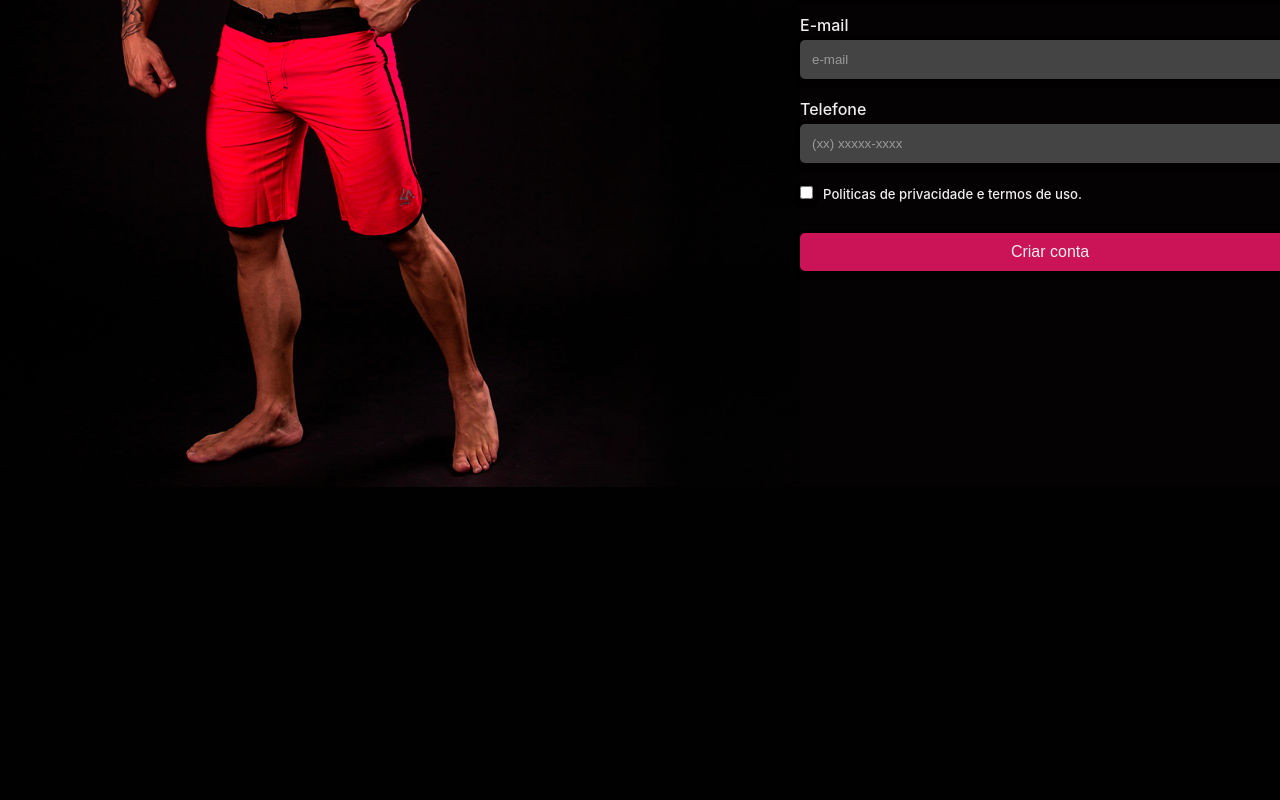
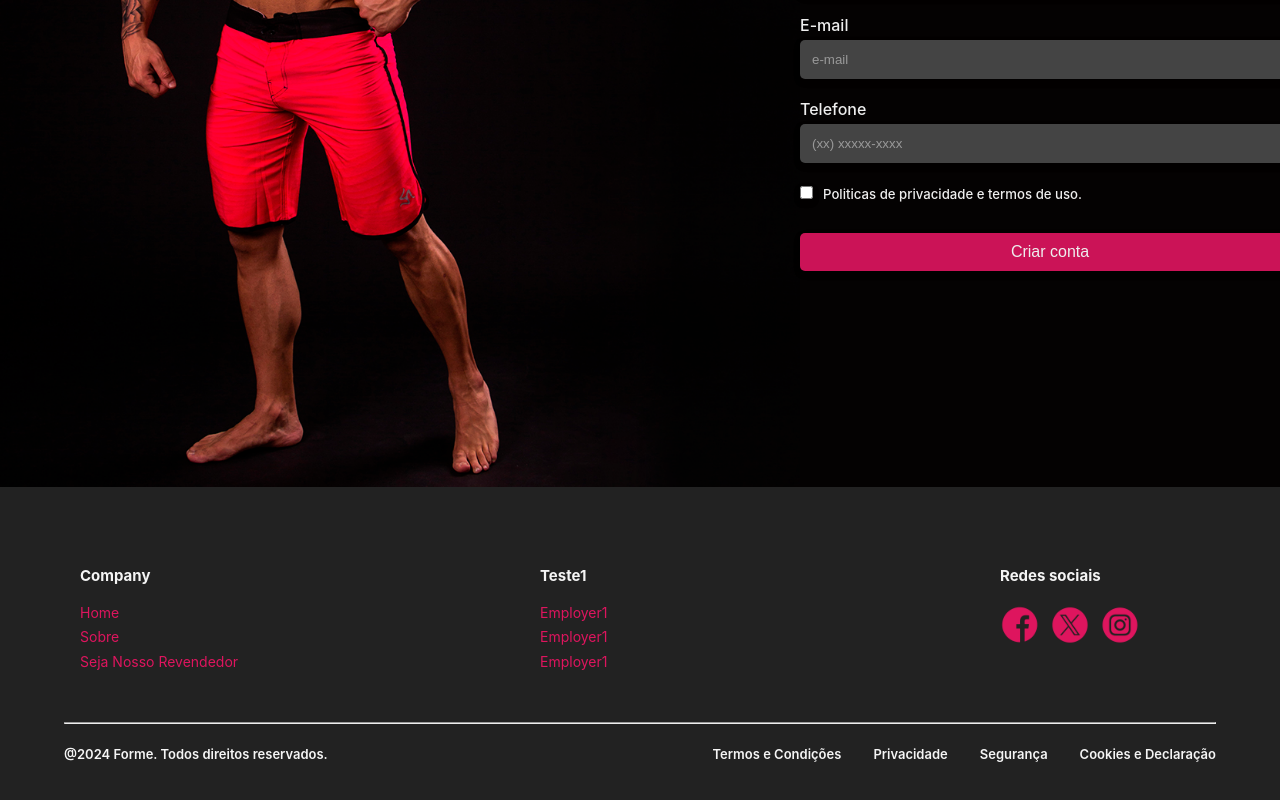
Before and after one commit to cayosantana/site-forme-project, a React (Vite) app: page /revenda in a window 1280 px wide. Shown: the part 532-1332 px from the top of the page. Before the commit the page ends 1019 px from the top, so only its background shows below. Built offline with nearby package versions, Linux system fonts and the light colour scheme.

Commit message:
Footer na pag. Sobre e Revenda
Adicionando Footer nas paginas Sobre e Revenda.

```diff
--- a/src/components/about/about.jsx
+++ b/src/components/about/about.jsx
@@ -2,6 +2,8 @@ import React from 'react';
 import './about.css'
 import greek from './image/greek-triskelion.png'
 import chala from './image/_DSC0828.jpg'
+import Footer from '../footer/footer';
+
 
 const About = () => {
     return (
@@ -22,8 +24,8 @@ const About = () => {
                     </div>
                     <img className='foto-chala' src={chala} alt="Fernando Chala" />
                 </div>
-
             </div>
+            <Footer/>
         </>
      );
 }
--- a/src/components/home/home.jsx
+++ b/src/components/home/home.jsx
@@ -37,7 +37,6 @@ const Home = () => {
                 <Carrossel/>
             </div>
             <Footer/>
-
         </>
      );
 }
--- a/src/components/revenda/revenda.jsx
+++ b/src/components/revenda/revenda.jsx
@@ -2,6 +2,7 @@ import React from 'react';
 import FormRevenda from '../form/form';
 import './revenda.css'
 import fotoback from './image/background_form.png'
+import Footer from '../footer/footer';
 
 
 const Revenda = () => {
@@ -13,6 +14,7 @@ const Revenda = () => {
                     <FormRevenda/>
                 </div>
             </div>
+            <Footer/>
         </>
      );
 }
```
